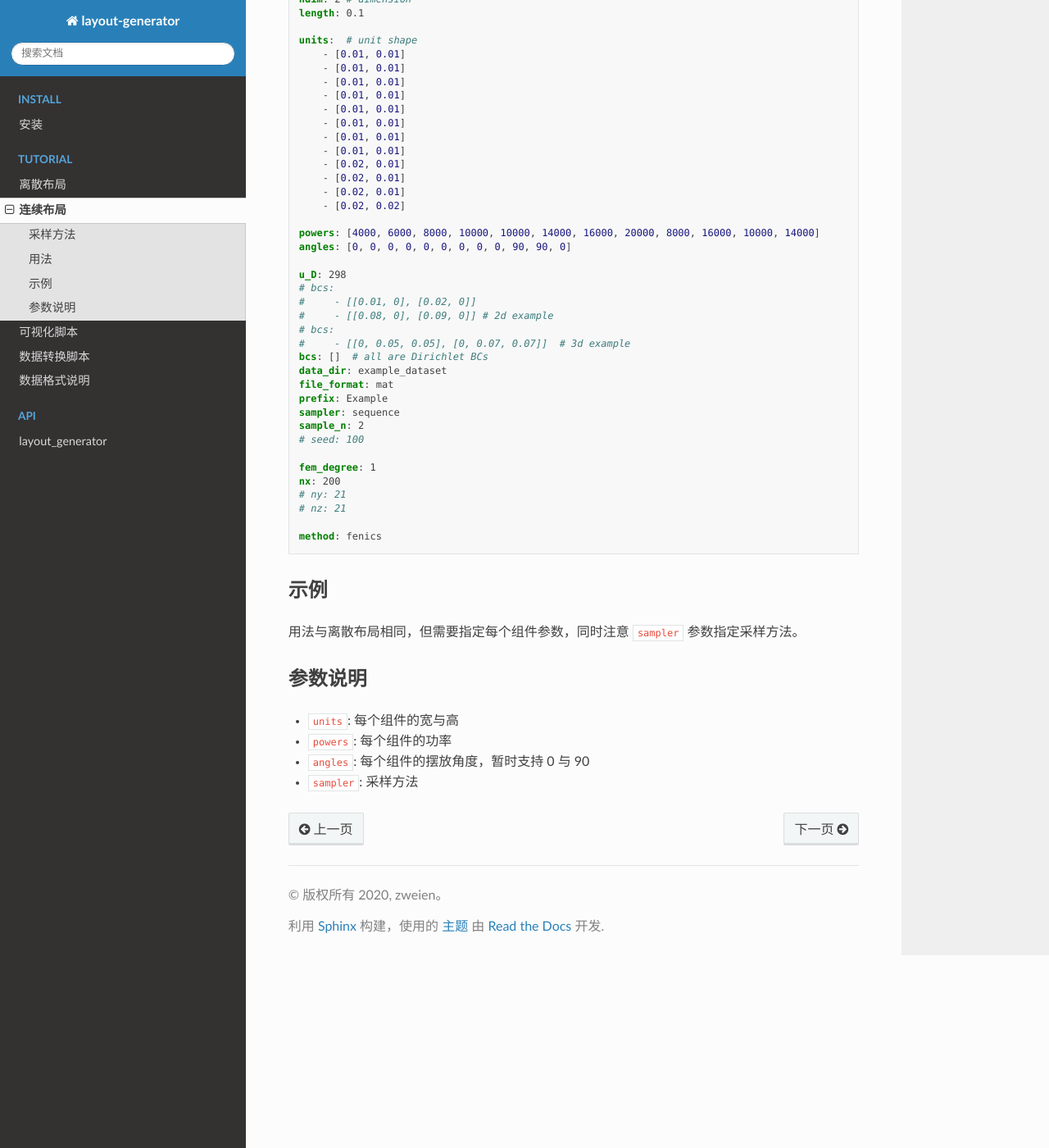
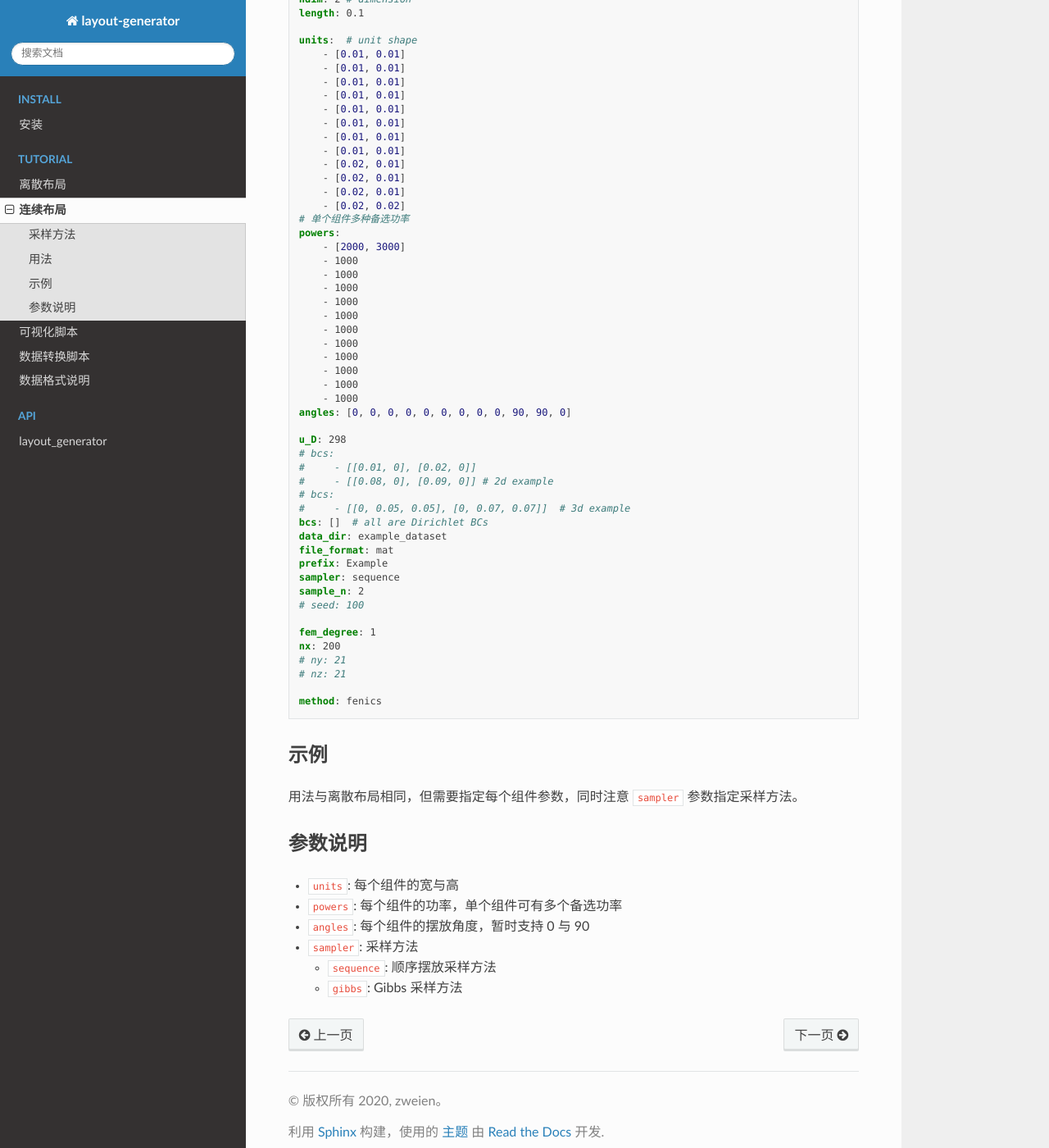
Before and after one commit to zweien/layout-generator, a Sphinx documentation site: the page built from docs/source/src/tutorial/2continuous.md, in a window 1280 px wide and 1400 px high, scrolled down 1828 px. Shown: the whole window at 82% size. Built offline with Sphinx 7.4.7 and the Read the Docs theme 2.0.0, drawn with Linux system fonts in a browser that asks for light colours; the version number could not be read and is left out.

Commit message:
feat: add multipower config support for gibbs

```diff
--- a/docs/source/src/tutorial/2continuous.md
+++ b/docs/source/src/tutorial/2continuous.md
@@ -84,8 +84,20 @@ units:  # unit shape
     - [0.02, 0.01]
     - [0.02, 0.01]
     - [0.02, 0.02]
-
-powers: [4000, 6000, 8000, 10000, 10000, 14000, 16000, 20000, 8000, 16000, 10000, 14000]
+# 单个组件多种备选功率
+powers:
+    - [2000, 3000]
+    - 1000
+    - 1000
+    - 1000
+    - 1000
+    - 1000
+    - 1000
+    - 1000
+    - 1000
+    - 1000
+    - 1000
+    - 1000
 angles: [0, 0, 0, 0, 0, 0, 0, 0, 0, 90, 90, 0]
 
 u_D: 298
@@ -117,6 +129,8 @@ method: fenics
 ## 参数说明
 
 - `units`: 每个组件的宽与高
-- `powers`: 每个组件的功率
+- `powers`: 每个组件的功率，单个组件可有多个备选功率
 - `angles`: 每个组件的摆放角度，暂时支持 0 与 90
 - `sampler`: 采样方法
+  - `sequence`: 顺序摆放采样方法
+  - `gibbs`: Gibbs 采样方法
```
Also changed, not shown: README.md (+5 -4 lines), 4 other files.
